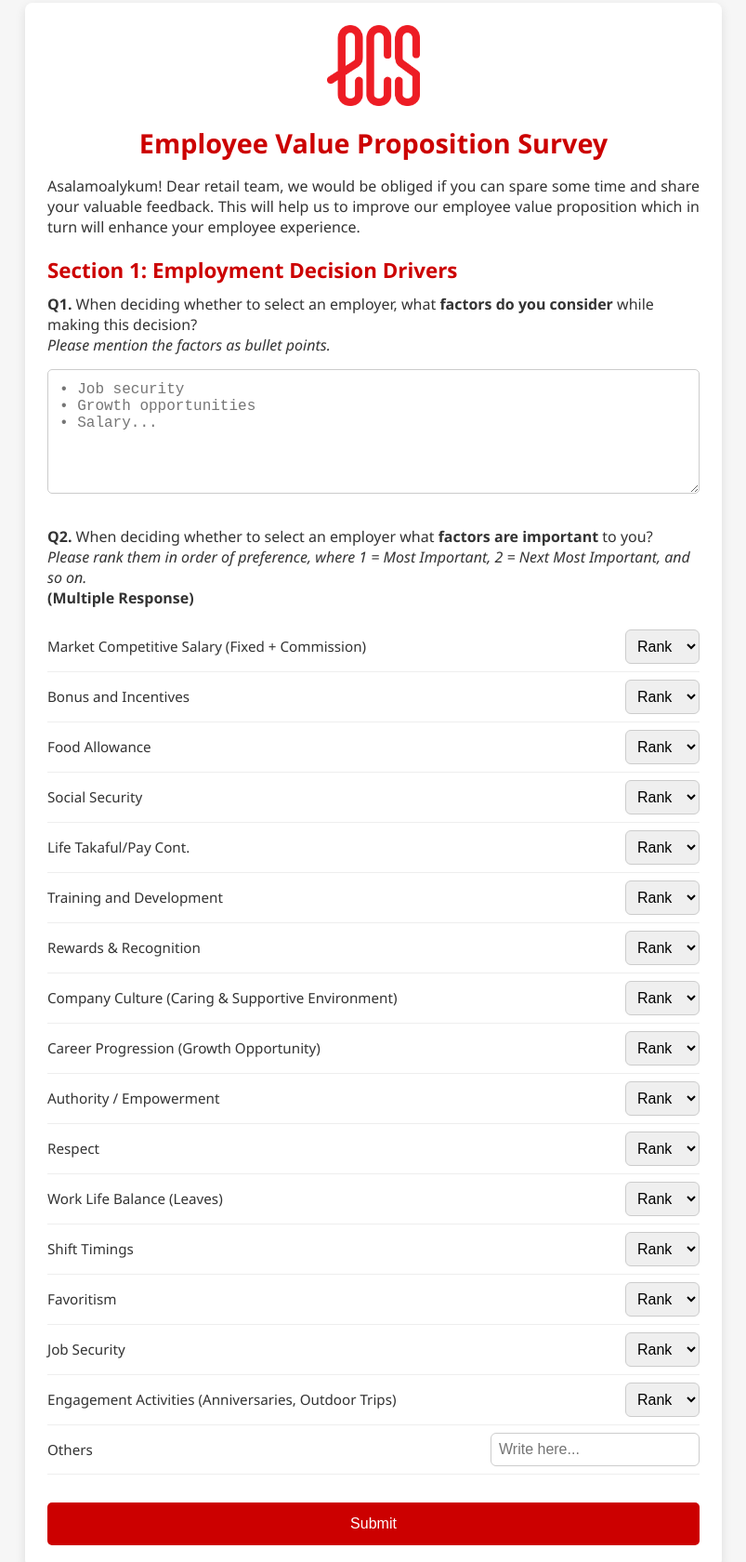
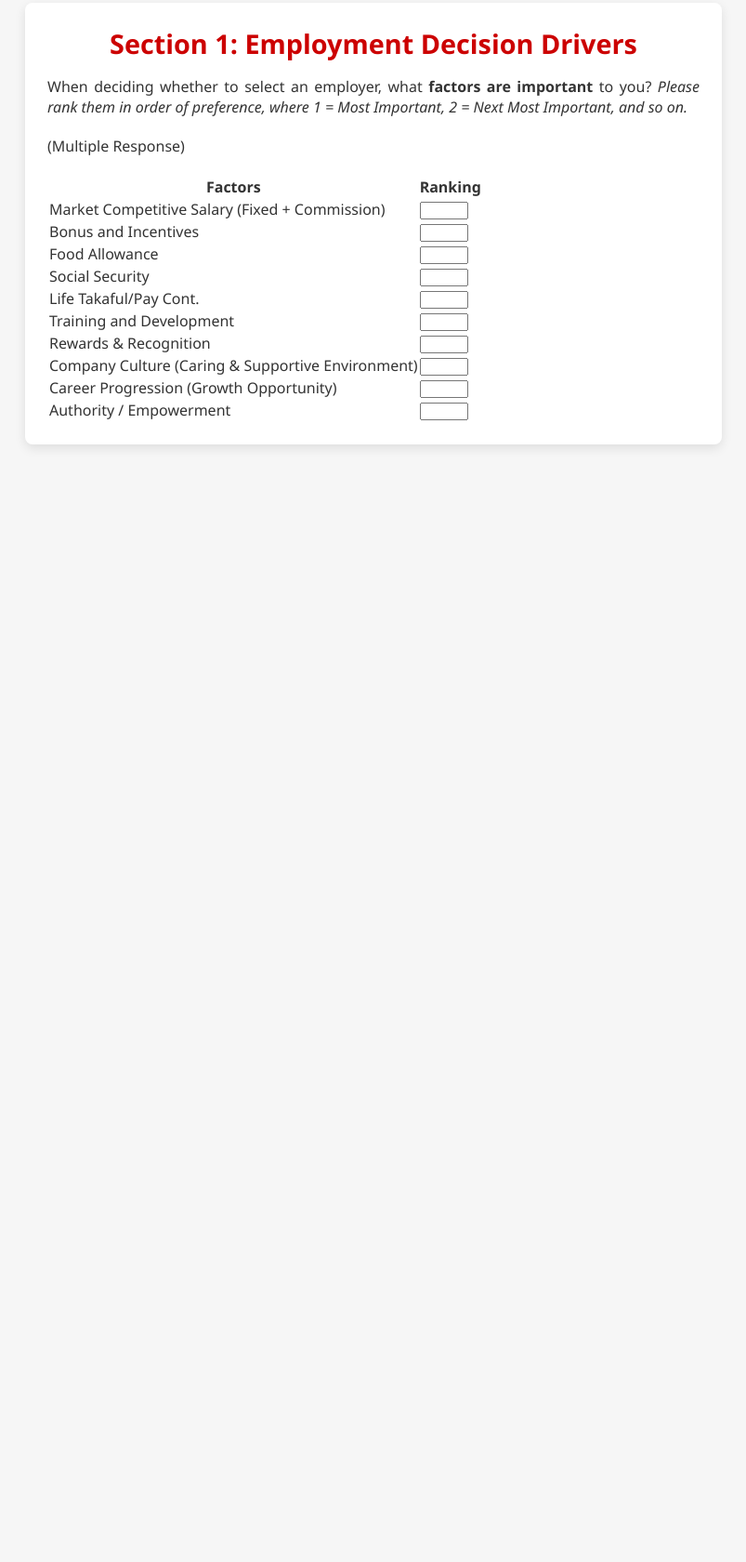
Before and after one commit to salmansabirecs/ecs-employee-value-proposition-survey, a plain HTML site: page index.html in a window 1280 px wide. Shown: the part 7-1687 px from the top of the page at 93% size, without its empty margins (238-1041 px from the left). After the commit the page ends 800 px from the top, so only its background shows below. Drawn offline with Linux system fonts and the light colour scheme.

Commit message:
index.html

```diff
--- a/index.html
+++ b/index.html
@@ -1,161 +1,66 @@
 <!DOCTYPE html>
 <html lang="en">
 <head>
-  <meta charset="UTF-8" />
-  <meta name="viewport" content="width=device-width, initial-scale=1.0" />
-  <title>ECS Employee Value Proposition Survey</title>
-  <link rel="stylesheet" href="style.css" />
+  <meta charset="UTF-8">
+  <meta name="viewport" content="width=device-width, initial-scale=1.0">
+  <title>Employment Decision Drivers</title>
+  <link rel="stylesheet" href="style.css">
 </head>
 <body>
   <div class="container">
-    <img src="ecs-logo.png" alt="ECS Logo" class="logo" />
-    <h1>Employee Value Proposition Survey</h1>
-    <p>
-      Asalamoalykum! Dear retail team, we would be obliged if you can spare some time and share your valuable feedback.
-      This will help us to improve our employee value proposition which in turn will enhance your employee experience.
-    </p>
-
-    <h2>Section 1: Employment Decision Drivers</h2>
-
-    <!-- Question 1 -->
-    <div class="question">
-      <label for="q1">
-        <strong>Q1.</strong> When deciding whether to select an employer, what
-        <strong>factors do you consider</strong> while making this decision?<br />
-        <em>Please mention the factors as bullet points.</em>
-      </label>
-      <textarea id="q1" name="q1" rows="6" placeholder="• Job security&#10;• Growth opportunities&#10;• Salary..." required></textarea>
-    </div>
-
-    <!-- Question 2 -->
-    <div class="question">
-      <label>
-        <strong>Q2.</strong> When deciding whether to select an employer what <strong>factors are important</strong> to you?<br />
-        <em>Please rank them in order of preference, where 1 = Most Important, 2 = Next Most Important, and so on.</em><br />
-        <strong>(Multiple Response)</strong>
-      </label>
-      <div class="ranking-table">
-        <!-- Loopable entry -->
-        <div class="rank-row">
-          <span>Market Competitive Salary (Fixed + Commission)</span>
-          <select name="salary">
-            <option value="">Rank</option>
-            <option>1</option><option>2</option><option>3</option><option>4</option><option>5</option>
-          </select>
-        </div>
-        <div class="rank-row">
-          <span>Bonus and Incentives</span>
-          <select name="bonus">
-            <option value="">Rank</option>
-            <option>1</option><option>2</option><option>3</option><option>4</option><option>5</option>
-          </select>
-        </div>
-        <div class="rank-row">
-          <span>Food Allowance</span>
-          <select name="food">
-            <option value="">Rank</option>
-            <option>1</option><option>2</option><option>3</option><option>4</option><option>5</option>
-          </select>
-        </div>
-        <div class="rank-row">
-          <span>Social Security</span>
-          <select name="security">
-            <option value="">Rank</option>
-            <option>1</option><option>2</option><option>3</option><option>4</option><option>5</option>
-          </select>
-        </div>
-        <div class="rank-row">
-          <span>Life Takaful/Pay Cont.</span>
-          <select name="takaful">
-            <option value="">Rank</option>
-            <option>1</option><option>2</option><option>3</option><option>4</option><option>5</option>
-          </select>
-        </div>
-        <div class="rank-row">
-          <span>Training and Development</span>
-          <select name="training">
-            <option value="">Rank</option>
-            <option>1</option><option>2</option><option>3</option><option>4</option><option>5</option>
-          </select>
-        </div>
-        <div class="rank-row">
-          <span>Rewards & Recognition</span>
-          <select name="rewards">
-            <option value="">Rank</option>
-            <option>1</option><option>2</option><option>3</option><option>4</option><option>5</option>
-          </select>
-        </div>
-        <div class="rank-row">
-          <span>Company Culture (Caring & Supportive Environment)</span>
-          <select name="culture">
-            <option value="">Rank</option>
-            <option>1</option><option>2</option><option>3</option><option>4</option><option>5</option>
-          </select>
-        </div>
-        <div class="rank-row">
-          <span>Career Progression (Growth Opportunity)</span>
-          <select name="growth">
-            <option value="">Rank</option>
-            <option>1</option><option>2</option><option>3</option><option>4</option><option>5</option>
-          </select>
-        </div>
-        <div class="rank-row">
-          <span>Authority / Empowerment</span>
-          <select name="authority">
-            <option value="">Rank</option>
-            <option>1</option><option>2</option><option>3</option><option>4</option><option>5</option>
-          </select>
-        </div>
-        <div class="rank-row">
-          <span>Respect</span>
-          <select name="respect">
-            <option value="">Rank</option>
-            <option>1</option><option>2</option><option>3</option><option>4</option><option>5</option>
-          </select>
-        </div>
-        <div class="rank-row">
-          <span>Work Life Balance (Leaves)</span>
-          <select name="balance">
-            <option value="">Rank</option>
-            <option>1</option><option>2</option><option>3</option><option>4</option><option>5</option>
-          </select>
-        </div>
-        <div class="rank-row">
-          <span>Shift Timings</span>
-          <select name="timings">
-            <option value="">Rank</option>
-            <option>1</option><option>2</option><option>3</option><option>4</option><option>5</option>
-          </select>
-        </div>
-        <div class="rank-row">
-          <span>Favoritism</span>
-          <select name="favoritism">
-            <option value="">Rank</option>
-            <option>1</option><option>2</option><option>3</option><option>4</option><option>5</option>
-          </select>
-        </div>
-        <div class="rank-row">
-          <span>Job Security</span>
-          <select name="jobsecurity">
-            <option value="">Rank</option>
-            <option>1</option><option>2</option><option>3</option><option>4</option><option>5</option>
-          </select>
-        </div>
-        <div class="rank-row">
-          <span>Engagement Activities (Anniversaries, Outdoor Trips)</span>
-          <select name="engagement">
-            <option value="">Rank</option>
-            <option>1</option><option>2</option><option>3</option><option>4</option><option>5</option>
-          </select>
-        </div>
-        <div class="rank-row">
-          <span>Others</span>
-          <input type="text" name="others" placeholder="Write here..." />
-        </div>
-      </div>
-    </div>
-
-    <button type="submit">Submit</button>
+    <h1>Section 1: Employment Decision Drivers</h1>
+    <p class="instruction">When deciding whether to select an employer, what <strong>factors are important</strong> to you? <em>Please rank them in order of preference, where 1 = Most Important, 2 = Next Most Important, and so on.</em></p>
+    <p class="note">(Multiple Response)</p>
+    <table>
+      <thead>
+        <tr>
+          <th>Factors</th>
+          <th>Ranking</th>
+        </tr>
+      </thead>
+      <tbody>
+        <tr>
+          <td>Market Competitive Salary (Fixed + Commission)</td>
+          <td><input type="number" min="1" max="10" class="rank-input"></td>
+        </tr>
+        <tr>
+          <td>Bonus and Incentives</td>
+          <td><input type="number" min="1" max="10" class="rank-input"></td>
+        </tr>
+        <tr>
+          <td>Food Allowance</td>
+          <td><input type="number" min="1" max="10" class="rank-input"></td>
+        </tr>
+        <tr>
+          <td>Social Security</td>
+          <td><input type="number" min="1" max="10" class="rank-input"></td>
+        </tr>
+        <tr>
+          <td>Life Takaful/Pay Cont.</td>
+          <td><input type="number" min="1" max="10" class="rank-input"></td>
+        </tr>
+        <tr>
+          <td>Training and Development</td>
+          <td><input type="number" min="1" max="10" class="rank-input"></td>
+        </tr>
+        <tr>
+          <td>Rewards & Recognition</td>
+          <td><input type="number" min="1" max="10" class="rank-input"></td>
+        </tr>
+        <tr>
+          <td>Company Culture (Caring & Supportive Environment)</td>
+          <td><input type="number" min="1" max="10" class="rank-input"></td>
+        </tr>
+        <tr>
+          <td>Career Progression (Growth Opportunity)</td>
+          <td><input type="number" min="1" max="10" class="rank-input"></td>
+        </tr>
+        <tr>
+          <td>Authority / Empowerment</td>
+          <td><input type="number" min="1" max="10" class="rank-input"></td>
+        </tr>
+      </tbody>
+    </table>
   </div>
 </body>
 </html>
```
